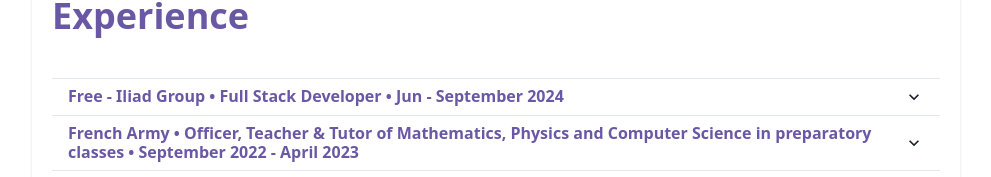
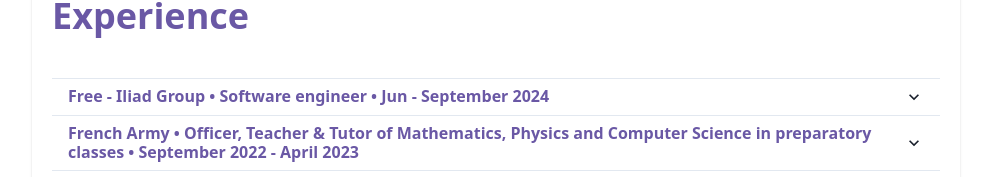
Before and after one commit to ThomasSauvage/react-website, a React (Create React App) app: page /#/ in a window 1280 px wide. Shown: the part 1851-2028 px from the top of the page, without its empty margins (144-1135 px from the left). Built offline with nearby package versions, Linux system fonts and the light colour scheme.

Commit message:
feat: Update Free experience & BR

```diff
--- a/src/pages/Home/Experiences.tsx
+++ b/src/pages/Home/Experiences.tsx
@@ -14,8 +14,8 @@
       <AccordionLine
         title={getText(
           {
-            fr: "Free - Groupe Iliad • Développeur Full Stack • Juin - Septembre 2024 ",
-            en: "Free - Iliad Group • Full Stack Developer • Jun - September 2024",
+            fr: "Free - Groupe Iliad • Ingénieur logiciel • Juin - Septembre 2024 ",
+            en: "Free - Iliad Group • Software engineer • Jun - September 2024",
           },
           language
         )}
--- a/src/pages/Home/Volunteering.tsx
+++ b/src/pages/Home/Volunteering.tsx
@@ -75,6 +75,12 @@
               </Text>
             </NavLink>
           </ListItemAny>
+          <ListItemL>
+            {{
+              fr: "Récompensé : Outstanding leadership & Outstanding investment",
+              en: "Awarded: Outstanding leadership & Outstanding investment",
+            }}
+          </ListItemL>
         </List>
       </AccordionLine>
 
```
Also changed, not shown: 2 other files (tests, documents, lock files or other folders).
